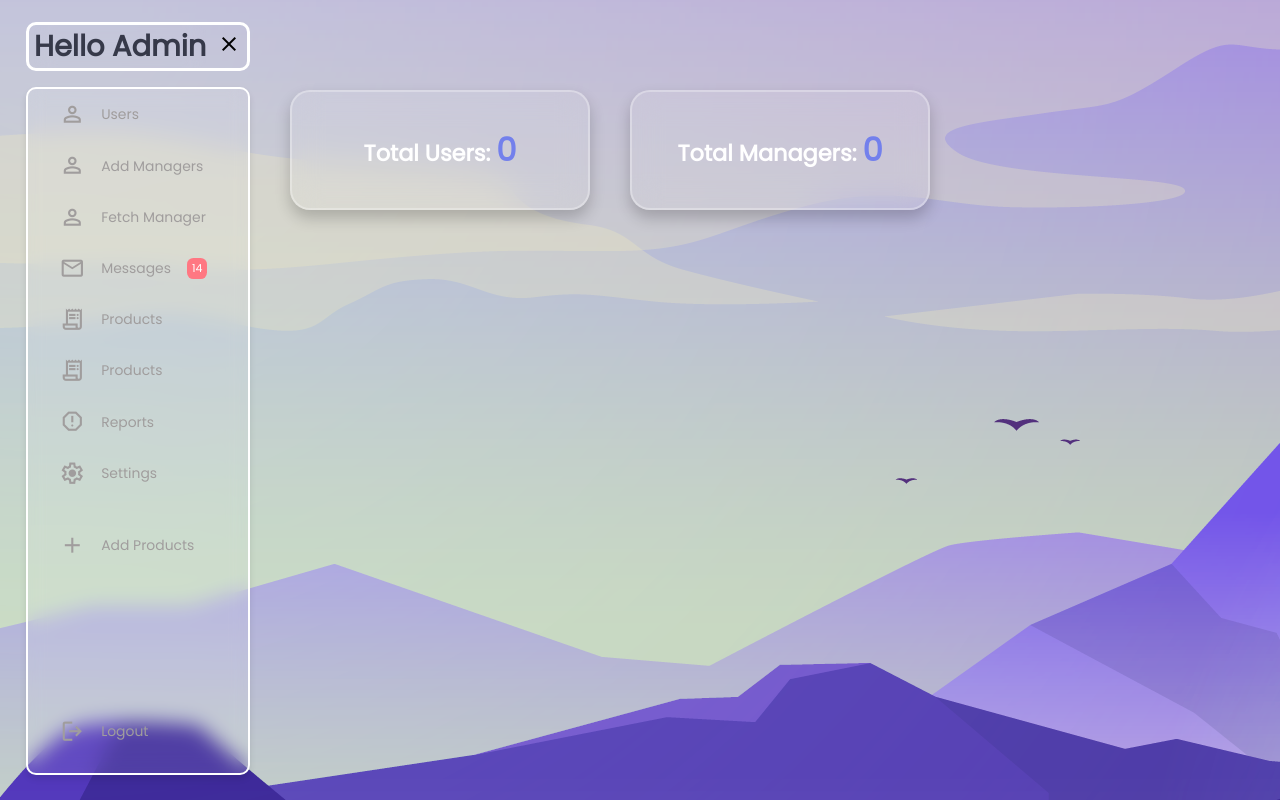
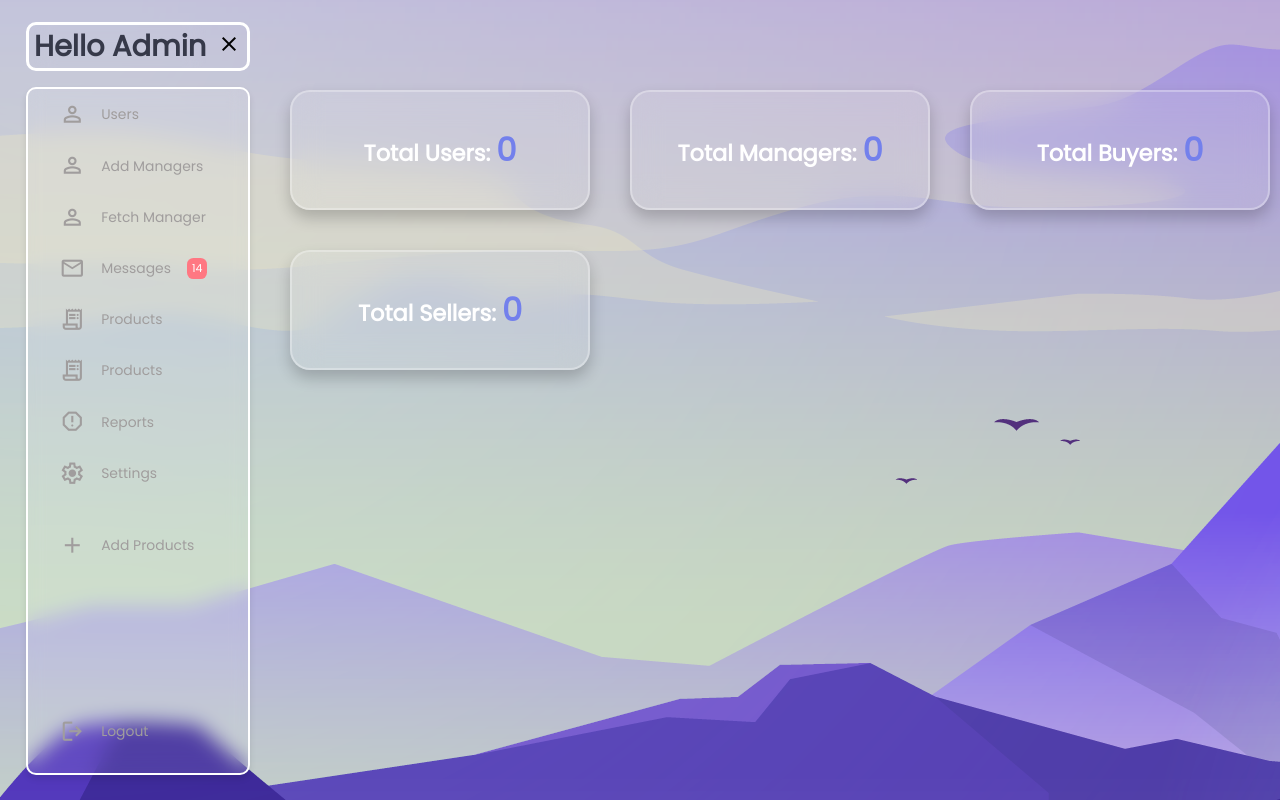
Before and after one commit to ZainNaveed87/JavascriptEcommerce, a plain HTML site: page admin.html in a window 1280 px wide. Drawn offline with nearby package versions, Linux system fonts and the light colour scheme.

Commit message:
total buyers and sellers show in admin panel

```diff
--- a/admin.html
+++ b/admin.html
@@ -84,6 +84,14 @@
             <div class="manager_count" >
                 <p>Total Managers: <span id="manager_count">123</span></p>
             </div>
+
+            <div class="Buyer_count" >
+                <p>Total Buyers: <span id="Buyer_count">123</span></p>
+            </div>
+
+            <div class="seller_count" >
+                <p>Total Sellers: <span id="seller_count">123</span></p>
+            </div>
         </main>
     </div>
 
--- a/admin/admin.css
+++ b/admin/admin.css
@@ -312,3 +312,88 @@ aside .sidebar a span.msg_count {
     font-size: 2rem;
     font-weight: 800;
 }
+
+
+
+
+
+.Buyer_count {
+    background: rgba(255, 255, 255, 0.1);
+    backdrop-filter: blur(15px);
+    -webkit-backdrop-filter: blur(15px);
+    width: 300px;
+    height: 120px;
+    position: absolute;
+    top: 90px;
+    left: 1120px;
+    transform: translateX(-50%);
+    border-radius: 20px;
+    box-shadow: 0 8px 15px rgba(0, 0, 0, 0.2);
+    display: flex;
+    justify-content: center;
+    align-items: center;
+    flex-direction: column;
+    padding: 10px;
+    border: 2px solid rgba(255, 255, 255, 0.3);
+    transition: transform 0.3s ease, box-shadow 0.3s ease;
+}
+
+.Buyer_count:hover {
+    transform: translateX(-50%) scale(1.05);
+    box-shadow: 0 12px 20px rgba(0, 0, 0, 0.3);
+}
+
+.Buyer_count p {
+    color: rgb(255, 255, 255);
+    font-size: 1.4rem;
+    font-weight: 700;
+    text-align: center;
+    margin: 0;
+}
+
+.Buyer_count span {
+    color: var(--clr-primary);
+    font-size: 2rem;
+    font-weight: 800;
+}
+
+
+.seller_count {
+    background: rgba(255, 255, 255, 0.1);
+    backdrop-filter: blur(15px);
+    -webkit-backdrop-filter: blur(15px);
+    width: 300px;
+    height: 120px;
+    position: absolute;
+    top: 250px;
+    left: 440px;
+    transform: translateX(-50%);
+    border-radius: 20px;
+    box-shadow: 0 8px 15px rgba(0, 0, 0, 0.2);
+    display: flex;
+    justify-content: center;
+    align-items: center;
+    flex-direction: column;
+    padding: 10px;
+    border: 2px solid rgba(255, 255, 255, 0.3);
+    transition: transform 0.3s ease, box-shadow 0.3s ease;
+}
+
+.seller_count:hover {
+    transform: translateX(-50%) scale(1.05);
+    box-shadow: 0 12px 20px rgba(0, 0, 0, 0.3);
+}
+
+.seller_count p {
+    color: rgb(255, 255, 255);
+    font-size: 1.4rem;
+    font-weight: 700;
+    text-align: center;
+    margin: 0;
+}
+
+.seller_count span {
+    color: var(--clr-primary);
+    font-size: 2rem;
+    font-weight: 800;
+}
--- a/admin/admin.js
+++ b/admin/admin.js
@@ -138,8 +138,8 @@ window.onload = function () {
         console.log("Admin name not found in localStorage.");
     }
 
-
-    var usercount = users.length;
+//total count
+    var usercount = users.length + seller.length;
     var user_counts = document.getElementById("user_count");
     if (user_counts) {
         user_counts.innerHTML = usercount;
@@ -147,6 +147,29 @@ window.onload = function () {
         console.log("Element with id 'user_count' not found in the DOM.");
     }
 
+    // buyer count
+    var usercount = users.length ;
+    var user_counts = document.getElementById("Buyer_count");
+    if (user_counts) {
+        user_counts.innerHTML = usercount;
+    } else {
+        console.log("Element with id 'user_count' not found in the DOM.");
+    }
+
+
+//seller count
+var usercount = seller.length ;
+var user_counts = document.getElementById("seller_count");
+if (user_counts) {
+    user_counts.innerHTML = usercount;
+} else {
+    console.log("Element with id 'user_count' not found in the DOM.");
+}
+
+
+
+
+//manager count
     var get_manager_for_count = JSON.parse(localStorage.getItem("manager")) || [];
     var manager_count = get_manager_for_count.length;
     var manager_counts = document.getElementById("manager_count");
```
